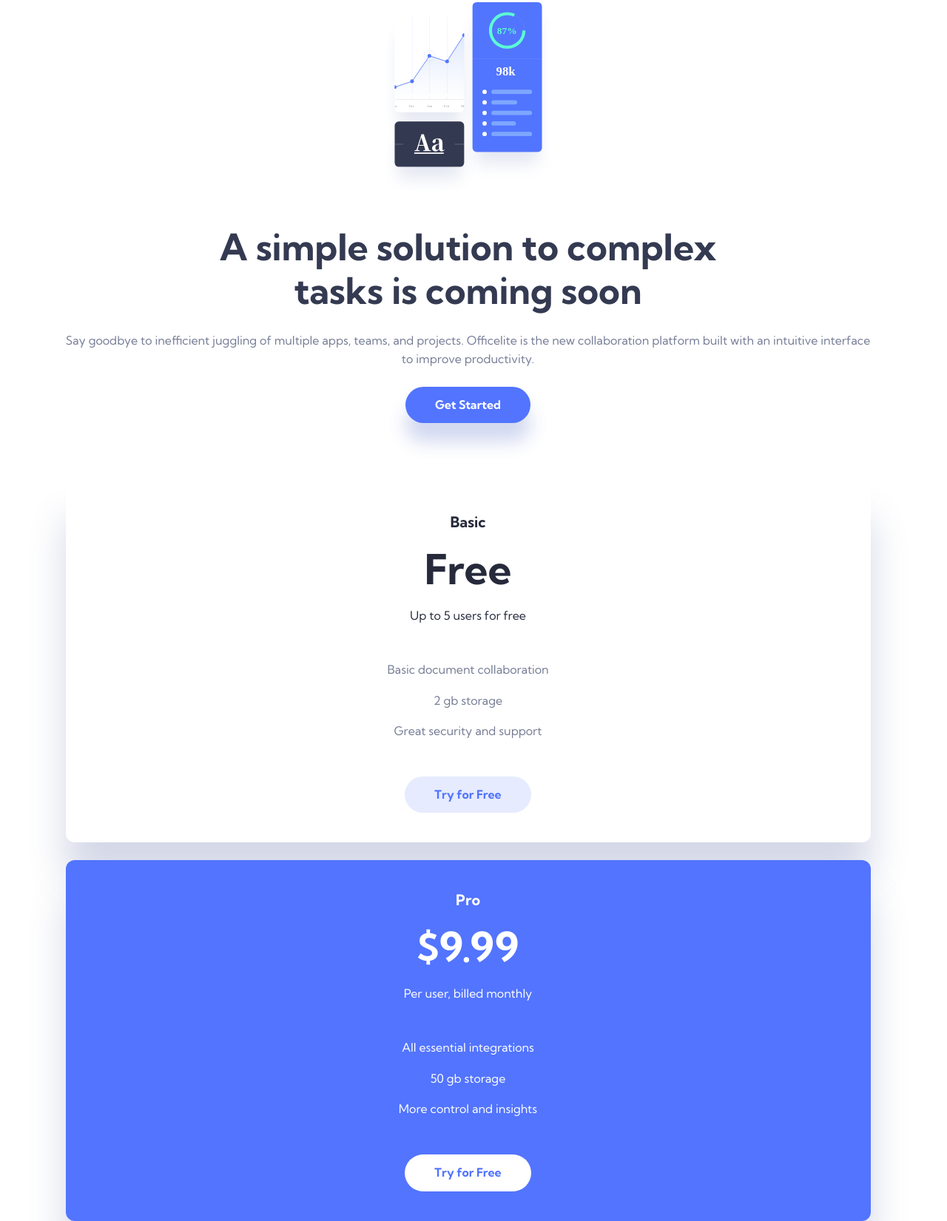
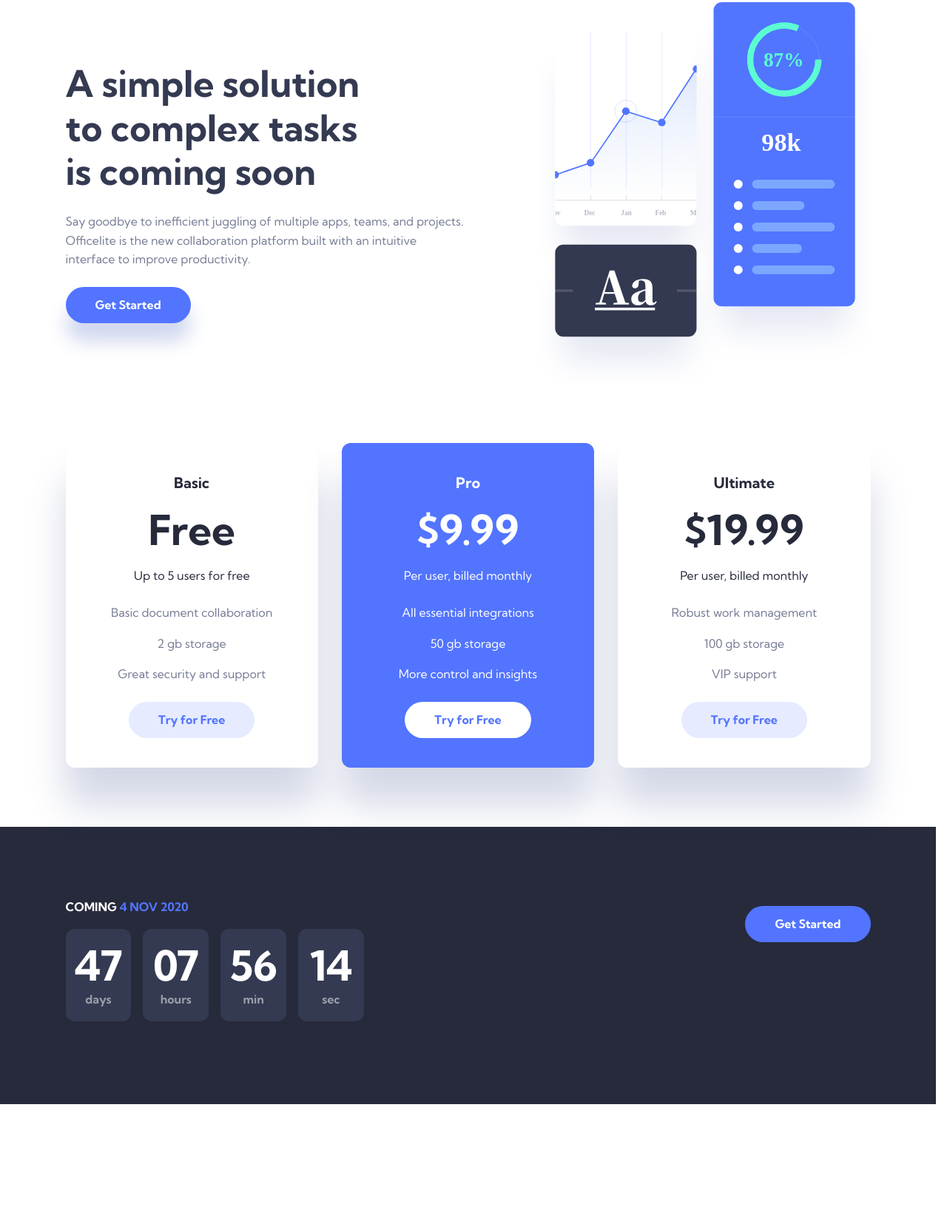
Before and after one commit to katrien-s/fe-26-007-officelite-coming-soon-site, a plain HTML site: page index.html in a window 1280 px wide. Shown: the part 143-1794 px from the top of the page at 74% size. After the commit the page ends 1636 px from the top, so only its background shows below. Drawn offline with Linux system fonts and the light colour scheme.

Commit message:
base layout tablet & desktop finished

```diff
--- a/index.html
+++ b/index.html
@@ -113,9 +113,9 @@
 		</main>
 		<footer>
 			<div class="wrapper footer-content">
+				<div>
 					<!-- If you're choosing to make this date dynamic, set it to 30 days in the future from the moment the visitor views the page -->
 					<p class="launch-date">Coming <span>4 Nov 2020</span></p>
-
 					<!-- If you're choosing to make this timer dynamic, have it countdown from the date you set above -->
 					<div class="countdown">
 						<p id="countdown-day">47 <span>days</span></p>
@@ -123,6 +123,7 @@
 						<p id="countdown-min">56 <span>min</span></p>
 						<p id="countdown-sec">14 <span>sec</span></p>
 					</div>
+				</div>
 				<button>Get Started</button>
 			</div>
 		</footer>
--- a/style.css
+++ b/style.css
@@ -328,21 +328,7 @@ body {
 	transform: translateY(0);
 }
 
-/* Colors */
-
 /* Typography */
-
-.uppercase {
-	text-transform: uppercase;
-}
-
-.fw-700 {
-	font-weight: var(--fw-700);
-}
-
-.fw-400 {
-	font-weight: var(--fw-400);
-}
 
 h1,
 .looks-h1 {
@@ -423,38 +409,66 @@ header {
 
 	& .logo {
 		margin-inline: auto;
+
+		@media (min-width: 35em) {
+			margin-inline: 0;
+		}
 	}
 }
 
 .hero-section {
-	& img {
-		width: 220px;
-		height: auto;
-		margin-inline: auto;
-	}
+	display: grid;
+	grid-template-columns: repeat(12, 1fr);
+	column-gap: var(--spacing-10);
+	row-gap: var(--spacing-48);
+
+	& .hero-illustration {
+		grid-column: 4/10;
+		place-self: center;
 	}
 
-.hero-text-wrapper {
+	& .hero-text-wrapper {
+		grid-column: 1/-1;
 		display: flex;
 		flex-direction: column;
 		align-items: center;
 		gap: var(--spacing-24);
 		text-align: center;
-	margin-block-start: var(--spacing-48);
+
+		& .hero-text {
+			color: var(--text);
+		}
 
 		& button {
 			box-shadow: 0 25px 25px hsla(227, 52%, 50%, 0.24);
 		}
 	}
 
-.hero-text {
-	color: var(--text);
+	@media (min-width: 35em) {
+		& .hero-illustration {
+			grid-column: 8/-1;
+			grid-row: 1;
+		}
+
+		& .hero-text-wrapper {
+			grid-column: 1/7;
+			grid-row: 1;
+			align-items: start;
+			justify-content: center;
+			text-align: left;
+		}
+	}
 }
 
 .cards-section {
-	display: flex;
-	flex-direction: column;
+	display: grid;
+	grid-template-columns: 1fr;
 	gap: var(--spacing-24);
+
+	@media (min-width: 53em) {
+		grid-template-columns: repeat(3, 1fr);
+		gap: var(--spacing-32);
+	}
 }
 
 .card {
@@ -496,6 +510,41 @@ header {
 			color: var(--text-on-dark);
 		}
 	}
+
+	@media (min-width: 35em) {
+		padding: var(--spacing-48);
+		display: grid;
+		grid-template-columns: repeat(2, 1fr);
+		row-gap: var(--spacing-24);
+
+		& .card-top,
+		& .card-bottom {
+			align-items: start;
+		}
+
+		& .card-bottom {
+			grid-row: span 2;
+			justify-content: center;
+		}
+
+		& button {
+			max-width: fit-content;
+		}
+	}
+
+	@media (min-width: 53em) {
+		padding: var(--spacing-40);
+		grid-template-columns: 1fr;
+
+		& .card-top,
+		& .card-bottom {
+			align-items: center;
+		}
+
+		& button {
+			margin-inline: auto;
+		}
+	}
 }
 
 footer {
@@ -508,7 +557,6 @@ footer {
 		flex-direction: column;
 		align-items: center;
 		padding-block-end: var(--spacing-112);
-
 
 		& .launch-date {
 			font: var(--text-preset-5);
@@ -543,5 +591,27 @@ footer {
 				}
 			}
 		}
+
+		@media (min-width: 35em) {
+			& .countdown {
+				& p {
+					font-size: 3.5rem;
 				}
 			}
+		}
+
+		@media (min-width: 45em) {
+			flex-direction: row;
+			align-items: center;
+			justify-content: space-between;
+
+			& .launch-date {
+				margin-block-end: var(--spacing-16);
+			}
+
+			& .countdown {
+				margin-block-end: unset;
+			}
+		}
+	}
+}
```
Lines whose indentation alone changed are shown as unchanged.
